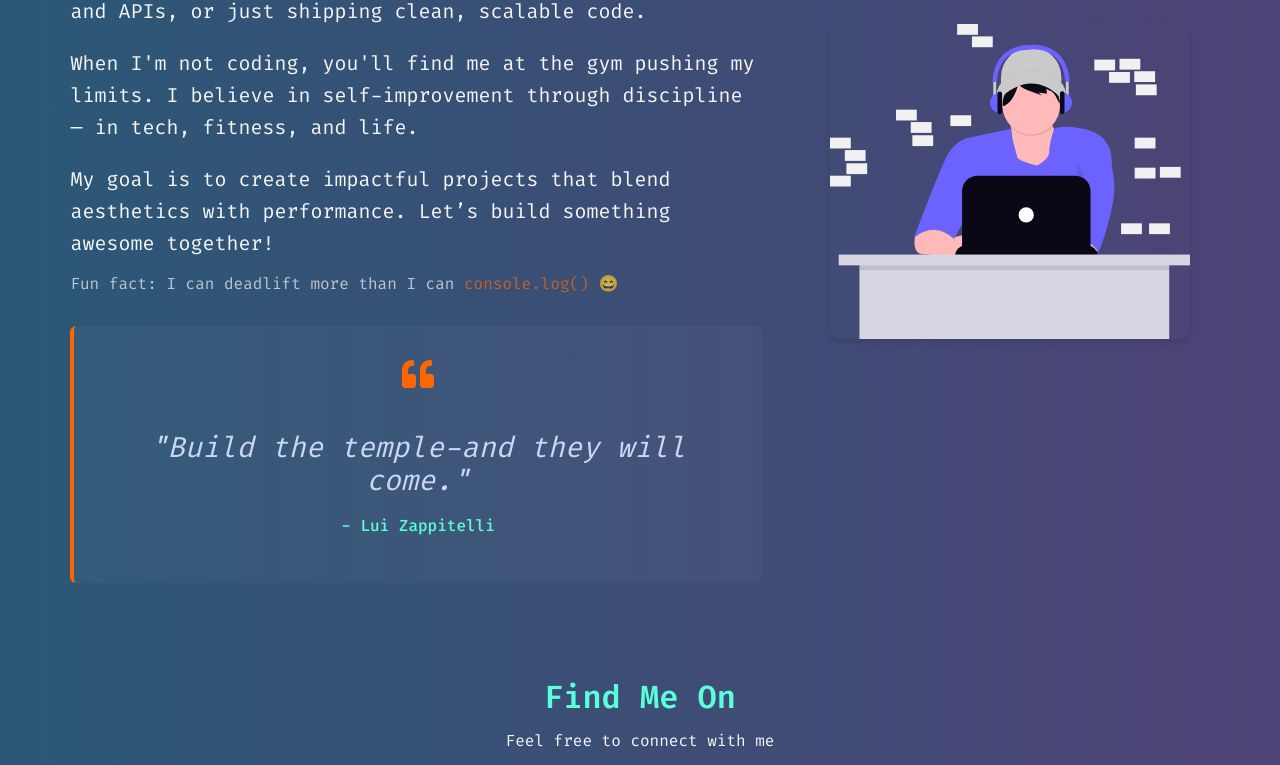
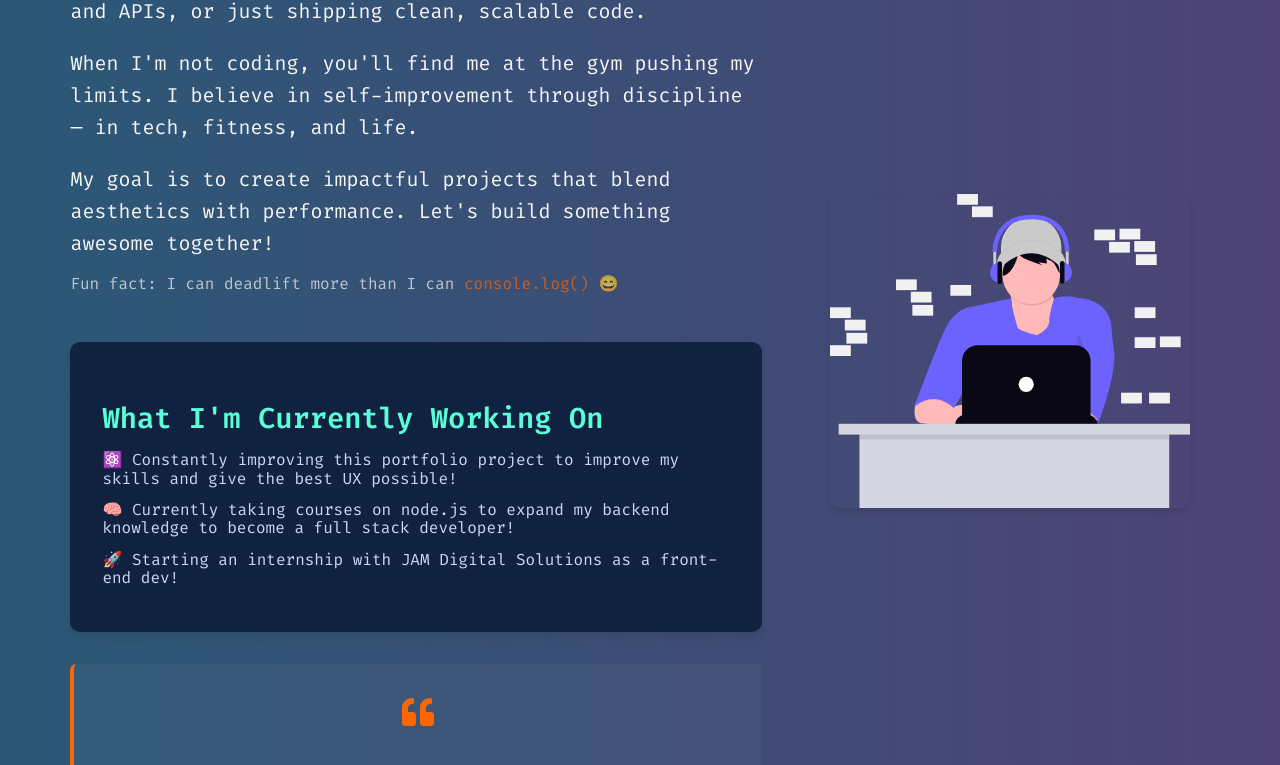
Before and after one commit to lzappo/my-portfolio, a React (Vite) app: page /about in a window 1280 px wide. Shown: the part 404-1169 px from the top of the page. Built offline with nearby package versions, Linux system fonts and the light colour scheme.

Commit message:
CurrentlyWorking section implemented

```diff
--- /dev/null
+++ b/src/components/CurrentlyWorking.jsx
@@ -0,0 +1,46 @@
+import { motion } from "framer-motion";
+import "../styles/CurrentlyWorking.css";
+
+const currentFocuses = [
+  "⚛️ Constantly improving this portfolio project to improve my skills and give the best UX possible!",
+  "🧠 Currently taking courses on node.js to expand my backend knowledge to become a full stack developer!",
+  "🚀 Starting an internship with JAM Digital Solutions as a front-end dev!",
+  // "💪 Building an AI-powered fitness app using React Native & Expo"
+];
+
+const CurrentlyWorking = () => {
+  return (
+    <motion.section
+      className="currently-working"
+      initial={{ opacity: 0, y: 30 }}
+      whileInView={{ opacity: 1, y: 0 }}
+      transition={{ duration: 0.6, ease: "easeOut" }}
+      viewport={{ once: true }}
+    >
+      <motion.h3
+        initial={{ opacity: 0, y: -20 }}
+        whileInView={{ opacity: 1, y: 0 }}
+        transition={{ duration: 0.5, ease: "easeOut" }}
+        viewport={{ once: true }}
+      >
+        What I'm Currently Working On
+      </motion.h3>
+
+      <ul>
+        {currentFocuses.map((item, index) => (
+          <motion.li
+            key={index}
+            initial={{ opacity: 0, x: -20 }}
+            whileInView={{ opacity: 1, x: 0 }}
+            transition={{ delay: index * 0.2, duration: 0.5 }}
+            viewport={{ once: true }}
+          >
+            {item}
+          </motion.li>
+        ))}
+      </ul>
+    </motion.section>
+  );
+};
+
+export default CurrentlyWorking;
--- a/src/pages/AboutPage.jsx
+++ b/src/pages/AboutPage.jsx
@@ -5,6 +5,7 @@ import aboutImage from "../assets/about-image.svg";
 import FindMeOn from "@/components/FindMeOn";
 import ContactForm from "@/components/ContactForm";
 import Quote from "@/components/Quote";
+import CurrentlyWorking from "@/components/CurrentlyWorking";
 
 const AboutPage = () => {
   return (
@@ -25,7 +26,7 @@ const AboutPage = () => {
             `Hey, I'm Lui Zappitelli — a passionate software developer.`,
             `I'm constantly leveling up my skills — whether it's diving deeper into UI/UX, experimenting with animations and APIs, or just shipping clean, scalable code.`,
             `When I'm not coding, you'll find me at the gym pushing my limits. I believe in self-improvement through discipline — in tech, fitness, and life.`,
-            `My goal is to create impactful projects that blend aesthetics with performance. Let’s build something awesome together!`,
+            `My goal is to create impactful projects that blend aesthetics with performance. Let's build something awesome together!`,
           ].map((text, index) => (
             <motion.p
               key={index}
@@ -49,6 +50,8 @@ const AboutPage = () => {
             Fun fact: I can deadlift more than I can <span className="orange">console.log()</span>{" "}
             😄
           </motion.p>
+
+          <CurrentlyWorking />
 
           <Quote />
         </div>
--- /dev/null
+++ b/src/styles/CurrentlyWorking.css
@@ -0,0 +1,25 @@
+.currently-working {
+  margin-top: 3rem;
+  padding: 2rem;
+  background-color: var(--card-bg);
+  border-radius: 10px;
+  box-shadow: 0 4px 10px var(--shadow-light);
+}
+
+.currently-working h3 {
+  font-size: var(--font-size-xxl);
+  color: var(--primary-color);
+  margin-bottom: 1rem;
+}
+
+.currently-working ul {
+  list-style: none;
+  padding: 0;
+  margin: 0;
+}
+
+.currently-working li {
+  font-size: var(--font-size-base);
+  margin-bottom: 0.8rem;
+  color: var(--text-color-dim);
+}
```
